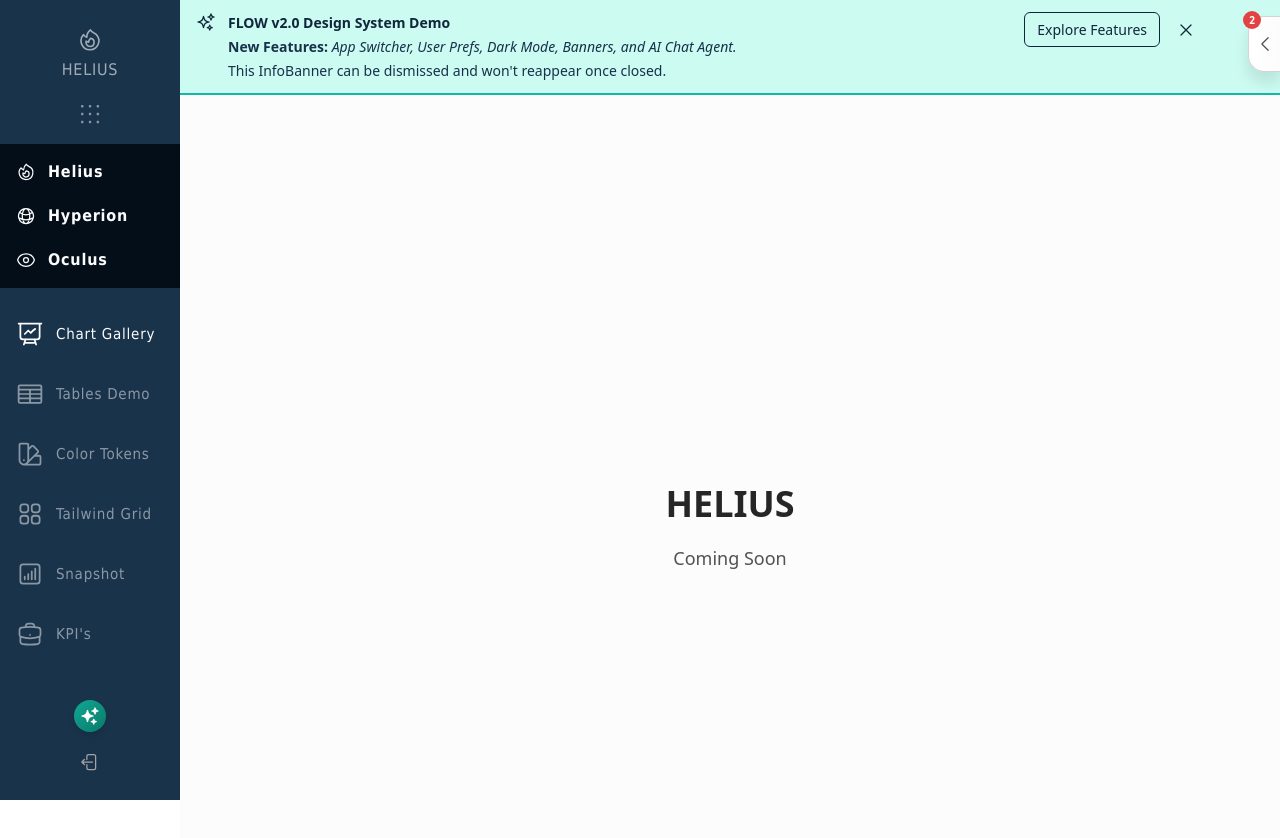
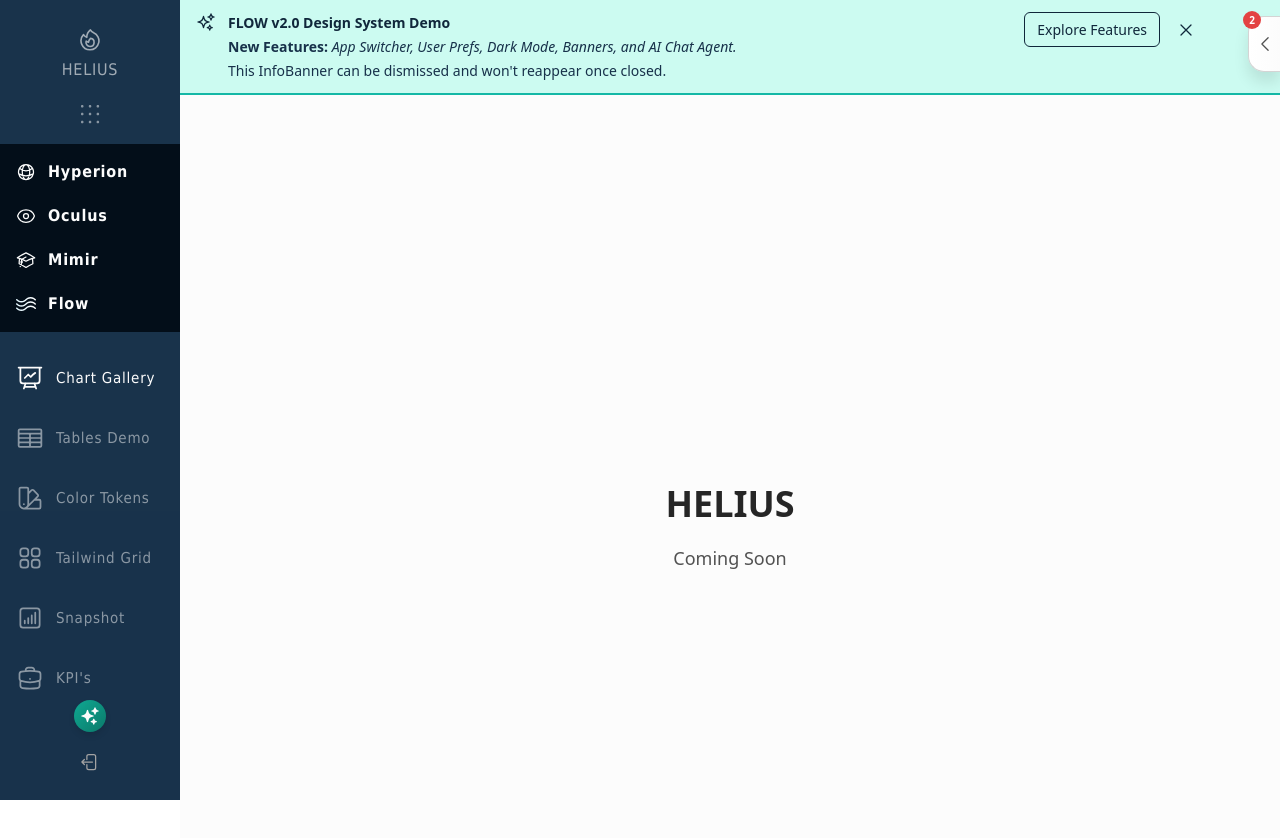
Before and after one commit to m-downing/flow_demo, a Next.js app: page / in a window 1280 px wide. Both pictures are taken after a click on the picture 32 px from the left and 94 px from the top of the page. Shown: the top 838 px of the page. Built offline with nearby package versions, Linux system fonts and the light colour scheme.

Commit message:
added Mimir

```diff
--- a/src/app/layout.tsx
+++ b/src/app/layout.tsx
@@ -5,7 +5,7 @@ import AppWrapper from "@/design-system/layout/AppWrapper";
 import "./globals.css";
 
 export const metadata: Metadata = {
-  title: "HELIUS | Demo",
+  title: "HELIUS | IP Supply Chain",
   description: "HELIUS | UI App wrAPPer Demo",
   icons: {
     icon: '/favicon.ico',
--- a/src/design-system/layout/Sidebar.tsx
+++ b/src/design-system/layout/Sidebar.tsx
@@ -5,7 +5,7 @@ import Image from 'next/image';
 import Link from 'next/link';
 import { useRouter, usePathname } from 'next/navigation';
 import { appTabs } from './constants';
-import { ChartBarSquareIcon, BriefcaseIcon, ChartPieIcon, PresentationChartLineIcon, ArrowRightStartOnRectangleIcon, ArrowLeftStartOnRectangleIcon, GlobeAltIcon, FireIcon, EyeIcon, TableCellsIcon, SwatchIcon, Squares2X2Icon } from '@heroicons/react/24/outline';
+import { ChartBarSquareIcon, BriefcaseIcon, ChartPieIcon, PresentationChartLineIcon, ArrowRightStartOnRectangleIcon, ArrowLeftStartOnRectangleIcon, GlobeAltIcon, FireIcon, EyeIcon, TableCellsIcon, SwatchIcon, Squares2X2Icon, AcademicCapIcon } from '@heroicons/react/24/outline';
 import { SparklesIcon } from '@heroicons/react/24/solid';
 import { Spinner } from '@/design-system/components/feedback';
 import Tooltip from '@/design-system/components/feedback/Tooltip';
@@ -270,12 +270,6 @@ export default function Sidebar({ isExpanded, onExpandedChange }: SidebarProps)
               <div className="flex flex-col gap-5">
                 <Link href="#">
                   <div className="flex items-center gap-3 font-semibold text-neutral-50 text-[16px] tracking-wider hover:text-neutral-300 transition-colors duration-200 cursor-pointer">
-                    <FireIcon className="w-5 h-5" />
-                    <span>Helius</span>
-                  </div>
-                </Link>
-                <Link href="#">
-                  <div className="flex items-center gap-3 font-semibold text-neutral-50 text-[16px] tracking-wider hover:text-neutral-300 transition-colors duration-200 cursor-pointer">
                     <GlobeAltIcon className="w-5 h-5" />
                     <span>Hyperion</span>
                   </div>
@@ -284,6 +278,23 @@ export default function Sidebar({ isExpanded, onExpandedChange }: SidebarProps)
                   <div className="flex items-center gap-3 font-semibold text-neutral-50 text-[16px] tracking-wider hover:text-neutral-300 transition-colors duration-200 cursor-pointer">
                     <EyeIcon className="w-5 h-5" />
                     <span>Oculus</span>
+                  </div>
+                </Link>
+                <Link href="#">
+                  <div className="flex items-center gap-3 font-semibold text-neutral-50 text-[16px] tracking-wider hover:text-neutral-300 transition-colors duration-200 cursor-pointer">
+                    <AcademicCapIcon className="w-5 h-5" />
+                    <span>Mimir</span>
+                  </div>
+                </Link>
+                <Link href="#">
+                  <div className="flex items-center gap-3 font-semibold text-neutral-50 text-[16px] tracking-wider hover:text-neutral-300 transition-colors duration-200 cursor-pointer">
+                    <Image
+                      src="/icons/vertical-nav/flow.svg"
+                      alt="Flow"
+                      width={20}
+                      height={20}
+                    />
+                    <span>Flow</span>
                   </div>
                 </Link>
               </div>
```
Also changed, not shown: 1 other file (tests, documents, lock files or other folders).
